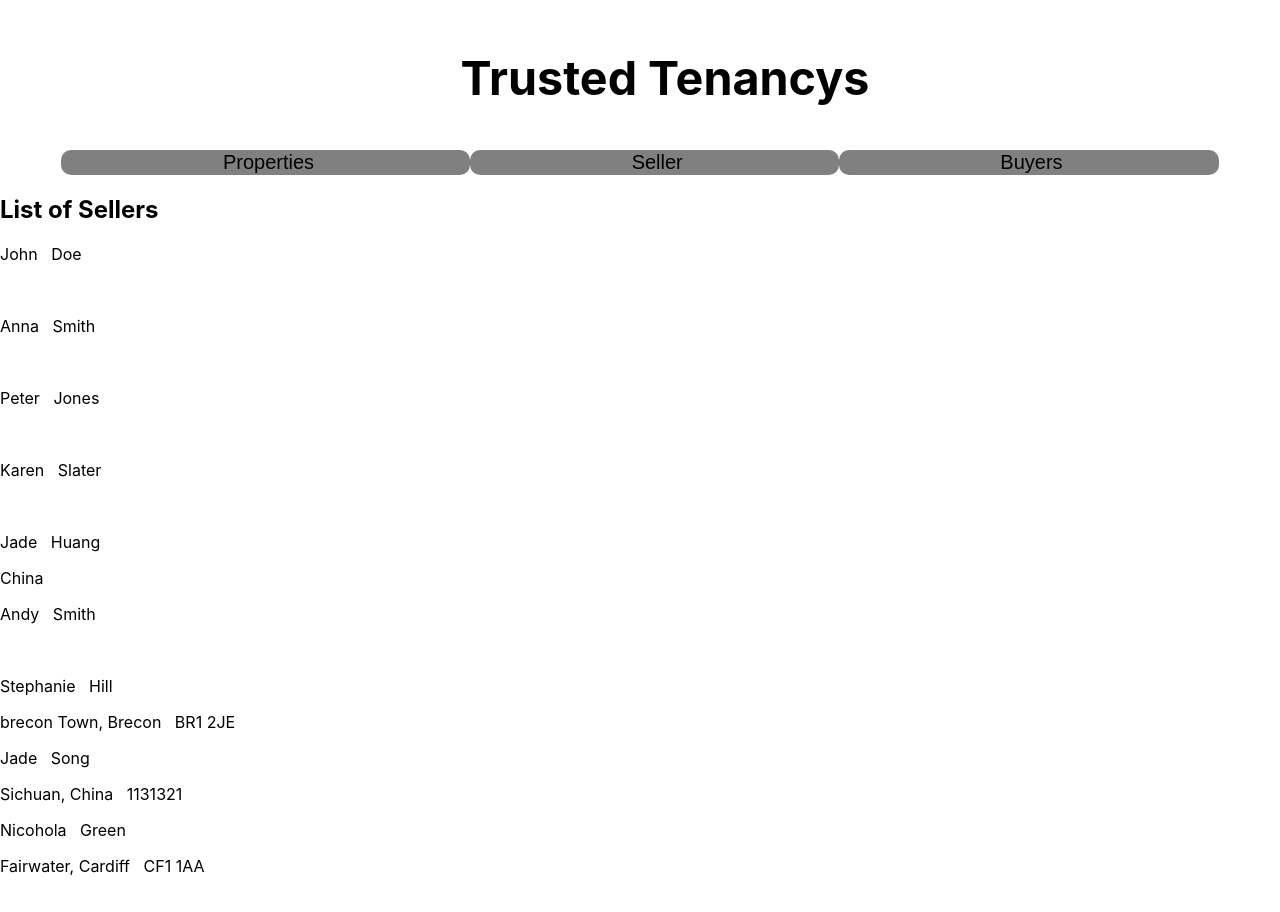
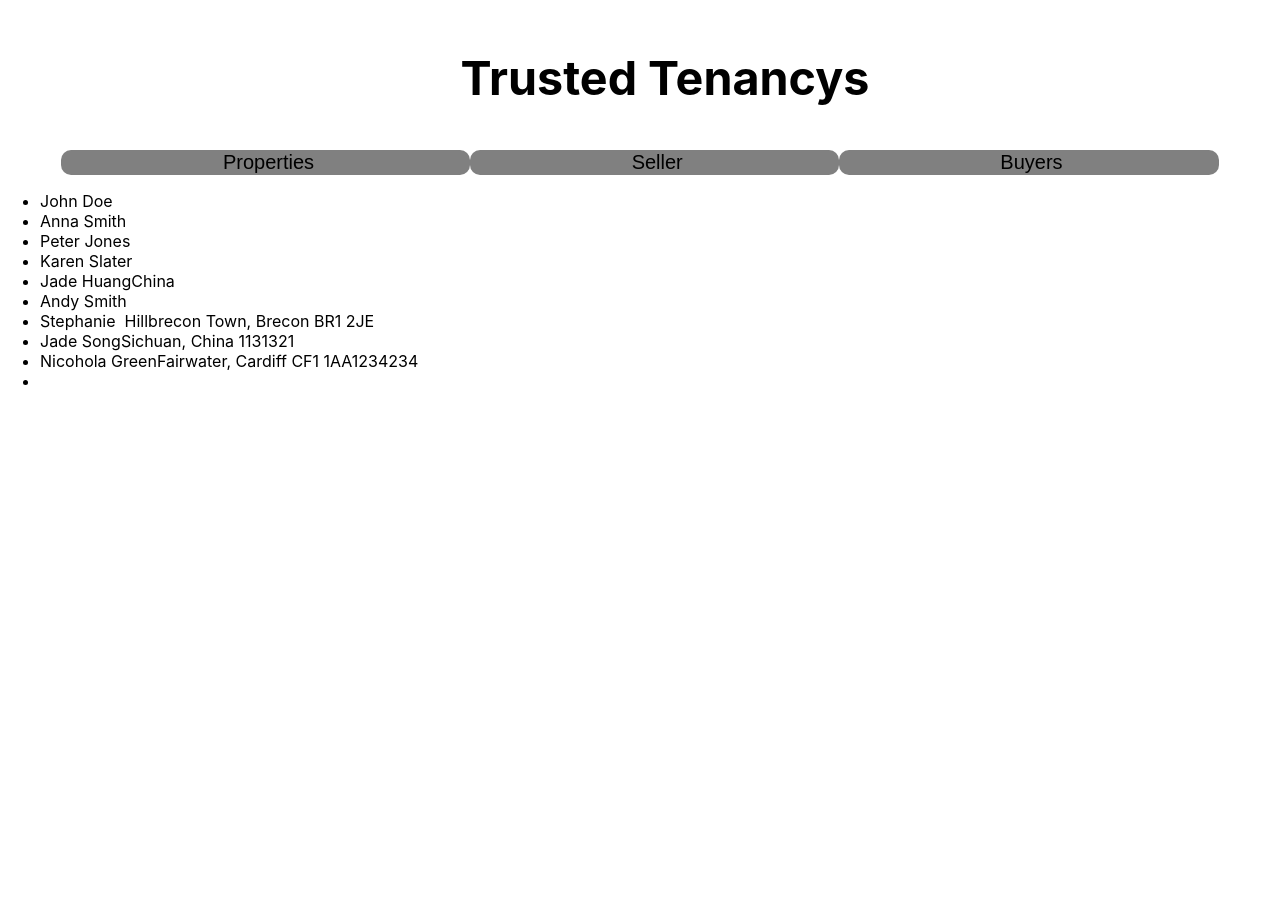
Before and after one commit to TobyKeech/Project1_QA, a React (Create React App) app: page /seller in a window 1280 px wide. Shown: the top 912 px of the page. After the commit the page ends 800 px from the top, so only its background shows below. Built offline with nearby package versions, Linux system fonts and the light colour scheme; data requests are answered from the project's data file.

Commit message:
added sellers list to display utilising new state and post method

```diff
--- a/src/Components/Seller/Seller.js
+++ b/src/Components/Seller/Seller.js
@@ -103,25 +103,31 @@ const Seller = () => {
 
 
     return (
-        <>
-       <div>
-        <h2>List of Sellers</h2>
-
-       {loading ? (
-        <div>Loading...</div>
-        // turnery statement to allow for a loading if the condition is true else it will render the infromation on to the webpage
-      ) : (
-        sellers.map((seller) => (
-          <div key={seller.id}>
-
-            <p>{seller.firstName} &nbsp; {seller.surname}</p>
-            <p>{seller.address} &nbsp; {seller.postcode}</p>
-          </div>
-        ))
-      )}
-       </div>
-    </>
-    );
-    }
+      <>
+      {
+        loading || saving ?
+        <div>
+                {loading ? "Loading Sellers Information" : ""}
+                {saving ? "Saving Seller Information" : ""}
+        </div>
+            : ""
+      }
+    <ul>
+        {
+            listOfSellers.length === 0 && !loading ?
+                <li>
+                      &nbsp;No sellers found
+                </li>
+                :
+                listOfSellers.map(seller => (
+                    <li key={seller.id}>
+                          {seller.firstName}&nbsp;{seller.surname}
+                          {seller.address}&nbsp;{seller.postcode}
+                          {seller.phone}&nbsp;
+                    </li>
+                ))}
+    </ul>
+</>);
+};
 
     export default Seller;
```
